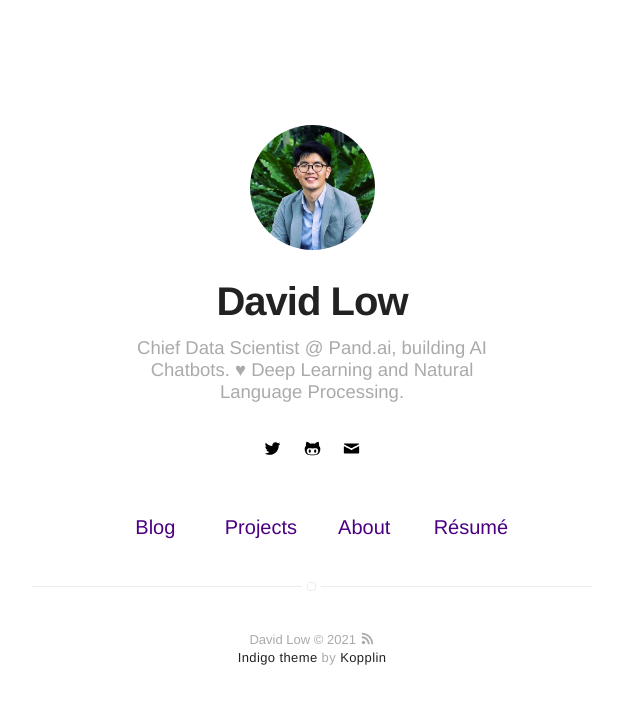
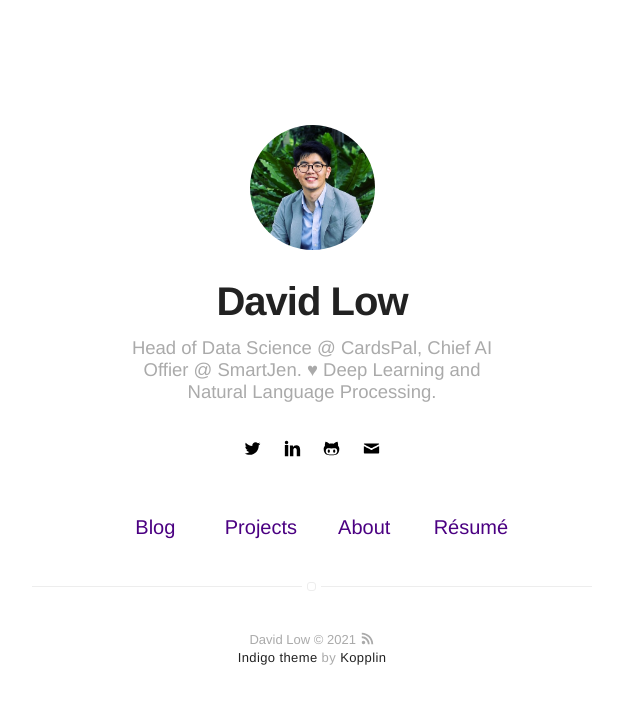
Before and after one commit to davidlowjw/davidlowjw.github.io, a Jekyll site: the page built from index.html, in a window 1280 px wide. Shown: the top 704 px of the page, without its empty margins (328-968 px from the left). Built offline with Jekyll 4.4.1, drawn with Linux system fonts in a browser that asks for light colours.

Commit message:
Update _config.yml

```diff
--- a/_config.yml
+++ b/_config.yml
@@ -1,6 +1,6 @@
 # main text of home
 name: David Low
-bio: Chief Data Scientist @ Pand.ai, building AI Chatbots. ♥ Deep Learning and Natural Language Processing.
+bio: Head of Data Science @ CardsPal, Chief AI Offier @ SmartJen. ♥ Deep Learning and Natural Language Processing.
 
 # twitter summary info
 description: A blog about technology and stuff related
@@ -40,7 +40,7 @@
 # google: mygoogle
 # instagram: myinstagram
 # pinterest: mypinterest
-# linkedin: mylinkedin
+linkedin: davidlowjw
 # youtube: myyoutube
 # spotify: myspotify
 github: davidlowjw
```
